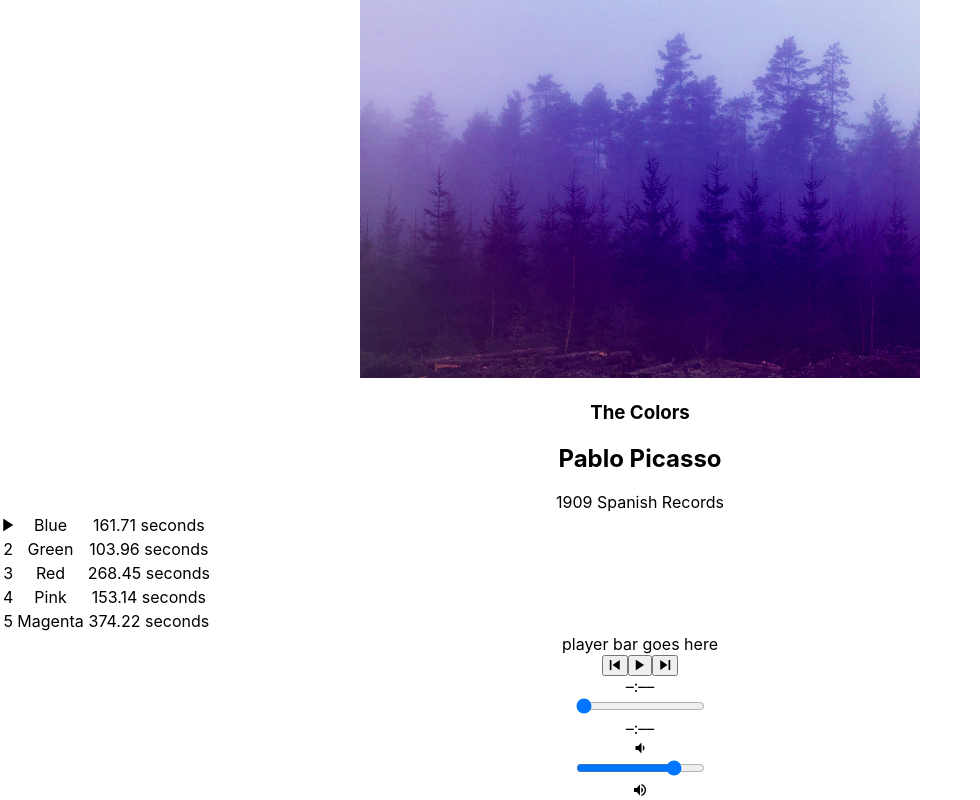
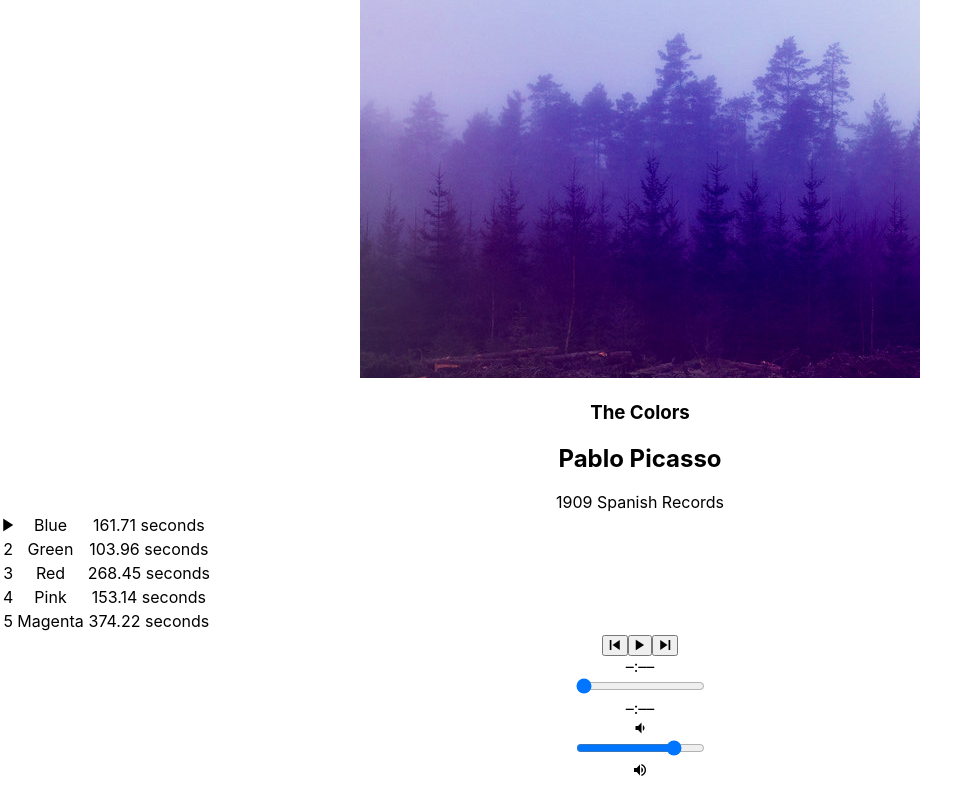
Before and after one commit to ashan36/bloc-jams-react, a React (Create React App) app: page /album/the-colors in a window 1280 px wide. Shown: the part 284-1084 px from the top of the page, without its empty margins (0-980 px from the left). Built offline with nearby package versions, Linux system fonts and the light colour scheme.

Commit message:
Removed player bar goes here text

```diff
--- a/src/components/PlayerBar.js
+++ b/src/components/PlayerBar.js
@@ -4,7 +4,6 @@ class PlayerBar extends Component {
   render() {
     return (
       <section className="player-bar">
-        player bar goes here
         <section id="buttons">
           <button id="previous" onClick={this.props.handlePrevClick}>
             <span className="ion-md-skip-backward"></span>
```
